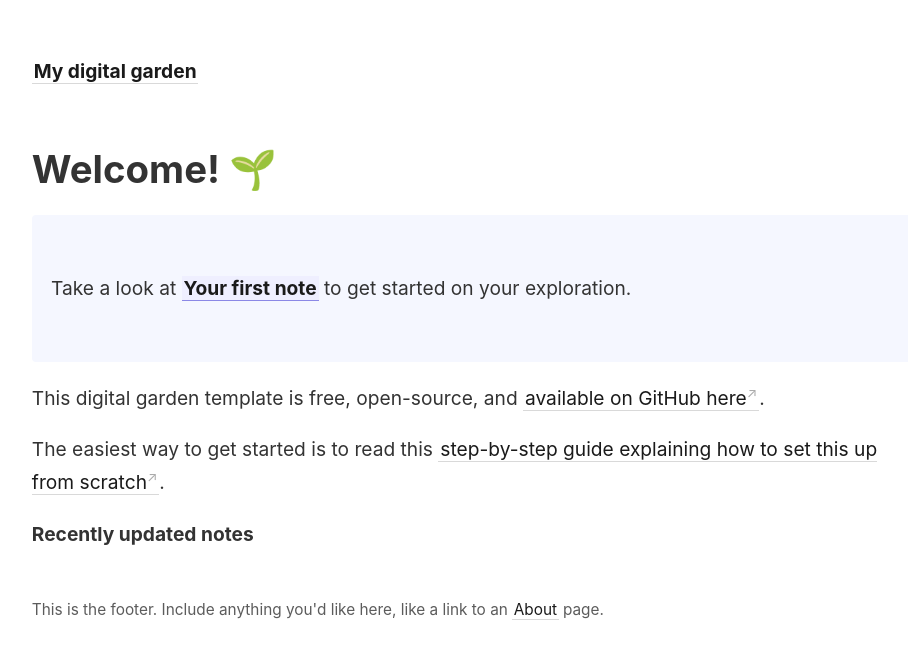
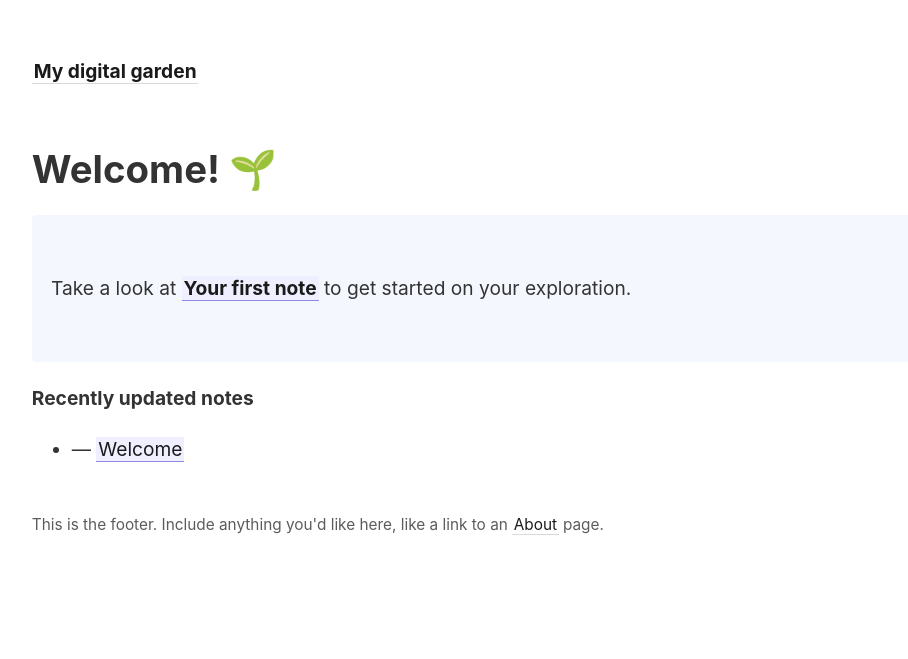
Before and after one commit to SamXavia/VEXdigitalgarden, a Jekyll site: the page built from _pages/index.md, in a window 1280 px wide. Shown: the top 659 px of the page, without its empty margins (45-953 px from the left). Built offline with Jekyll 4.4.1, drawn with Linux system fonts in a browser that asks for light colours.

Commit message:
Homepage Update

```diff
--- a/_pages/index.md
+++ b/_pages/index.md
@@ -10,10 +10,6 @@ permalink: /
 <p style="padding: 3em 1em; background: #f5f7ff; border-radius: 4px;">
   Take a look at <span style="font-weight: bold">[[Your first note]]</span> to get started on your exploration.
 </p>
-
-This digital garden template is free, open-source, and [available on GitHub here](https://github.com/maximevaillancourt/digital-garden-jekyll-template).
-
-The easiest way to get started is to read this [step-by-step guide explaining how to set this up from scratch](https://maximevaillancourt.com/blog/setting-up-your-own-digital-garden-with-jekyll).
 
 <strong>Recently updated notes</strong>
 
```
Also changed, not shown: _notes/welcome.md (added, +7 -0 lines).
